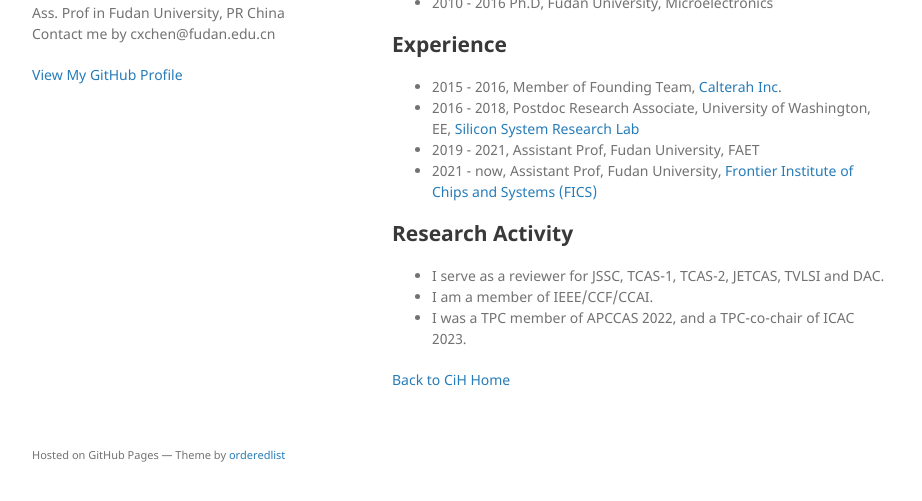
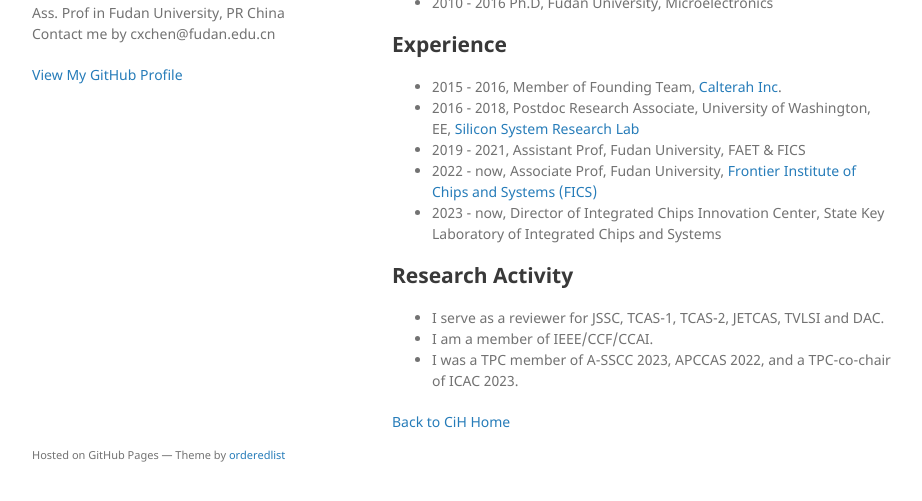
Before and after one commit to cihlab/cihlab.github.io, a Jekyll site: the page built from cxchen.md, in a window 1280 px wide, cut to the strip 366-867 px from the top of the page. Shown: the whole strip, without its empty margins (178-1100 px from the left). Built offline with Jekyll 4.4.1, drawn with Linux system fonts in a browser that asks for light colours; our own code applies the rules of GitHub Pages for plain Markdown files.

Commit message:
Update cxchen.md
TPC and SKL update

```diff
--- a/cxchen.md
+++ b/cxchen.md
@@ -16,13 +16,14 @@ layout: default
 
 * 2015 - 2016, Member of Founding Team, [Calterah Inc](http://www.calterah.com/).
 * 2016 - 2018, Postdoc Research Associate, University of Washington, EE, [Silicon System Research Lab](http://labs.ece.uw.edu/ssrl/ssrl_website/Home.html)
-* 2019 - 2021,  Assistant Prof, Fudan University, FAET
-* 2021 - now, Assistant Prof, Fudan University, [Frontier Institute of Chips and Systems (FICS)](http://fics.fudan.edu.cn)
+* 2019 - 2021,  Assistant Prof, Fudan University, FAET & FICS
+* 2022 - now, Associate Prof, Fudan University, [Frontier Institute of Chips and Systems (FICS)](http://fics.fudan.edu.cn)
+* 2023 - now, Director of Integrated Chips Innovation Center, State Key Laboratory of Integrated Chips and Systems
 
 ## Research Activity
 
 * I serve as a reviewer for JSSC, TCAS-1, TCAS-2, JETCAS, TVLSI and DAC.
 * I am a member of IEEE/CCF/CCAI.
-* I was a TPC member of APCCAS 2022, and a TPC-co-chair of ICAC 2023.
+* I was a TPC member of A-SSCC 2023, APCCAS 2022, and a TPC-co-chair of ICAC 2023.
 
 [Back to CiH Home](./)
```
